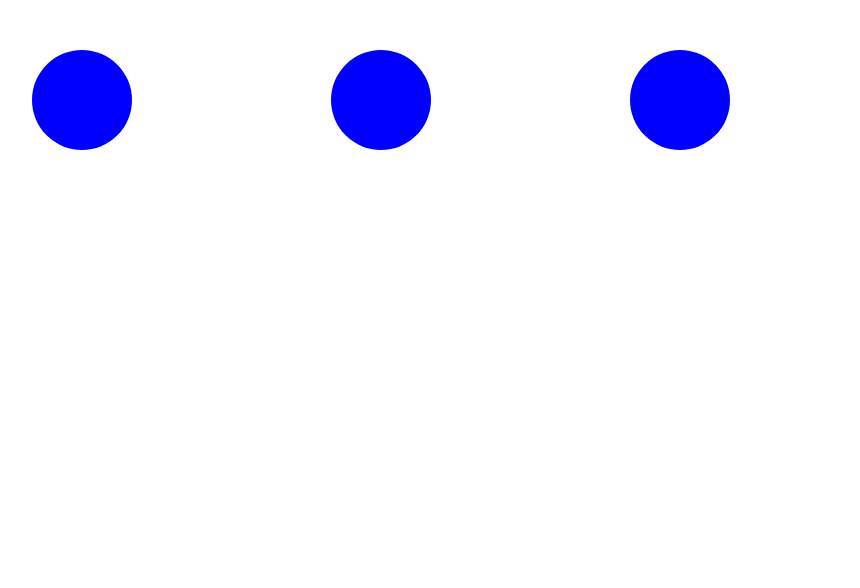
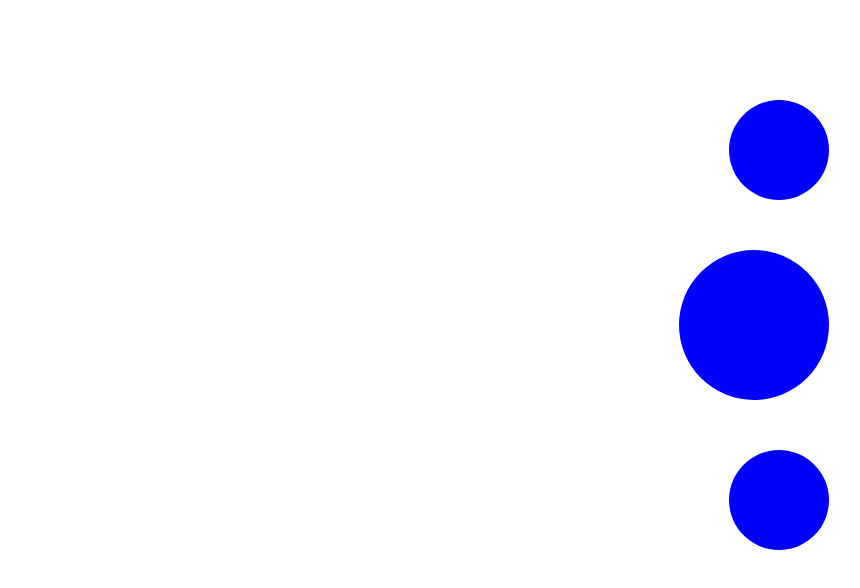
Before and after one commit to serena-peschiaroli/htlm-class-project, a plain HTML site: page index.html in a window 1280 px wide. Shown: the whole page, without its empty margins (259-1119 px from the left). Drawn offline with Linux system fonts and the light colour scheme.

Commit message:
Add: flex columns, margin top

```diff
--- a/index.html
+++ b/index.html
@@ -10,7 +10,7 @@
 <body>
     <div class="circle-container">
         <div class="circle"> </div>
-        <div class="circle"> </div>
+        <div class="circle central"> </div>
         <div class="circle"> </div>
     </div>
 
--- a/style/style.css
+++ b/style/style.css
@@ -8,14 +8,21 @@
     margin: 50px auto;
     width: 70%;
     display: flex;
-    flex-direction: row;
-    justify-content: space-around;
+    flex-direction: column;
+    justify-content: space-between;
     flex-wrap: nowrap;
+    align-items: flex-end;
 
 }
 .circle {
+    margin-top: 50px;
     background-color: blue;
     border-radius: 50%;
     height: 100px;
     width: 100px;
 }
+
+.central {
+    height: 150px;
+    width: 150px;
+}
```
